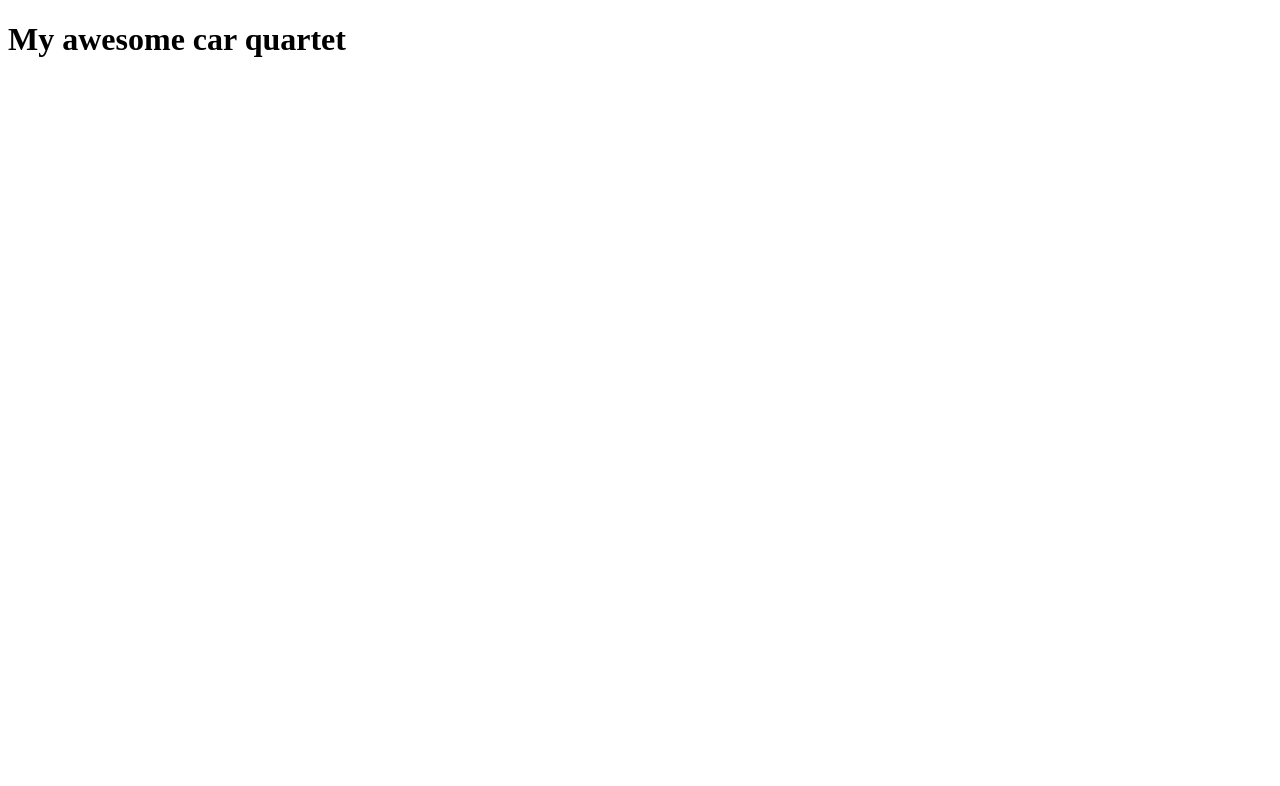
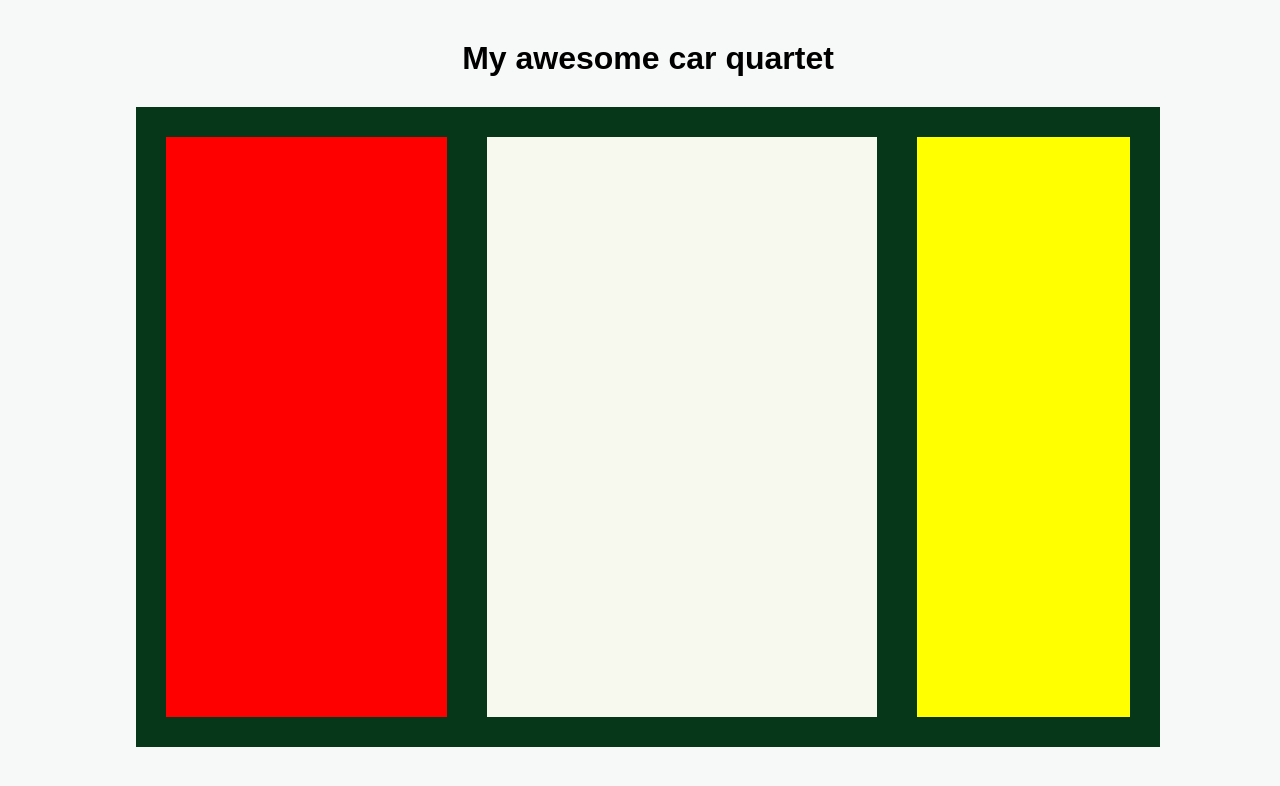
Before and after one commit to princessofpain/Cars_Frontend, a website: page index.html in a window 1280 px wide. Drawn offline with nearby package versions, Linux system fonts and the light colour scheme.

Commit message:
basic design added

```diff
--- a/css/style.css
+++ b/css/style.css
@@ -0,0 +1,38 @@
+html, body {
+  width: 100%;
+  height: 100%;
+  background-color: #F7F9F8;
+}
+
+#game {
+  width: 80%;
+  height: 80%;
+  background-color: #063718;
+  margin: 0px auto;
+  display: grid;
+  grid-template-columns: 1fr 1.2fr 0.8fr;
+}
+
+.mainHeading {
+  text-align: center;
+  font-family: arial, sans-serif;
+  margin-top: 40px;
+  margin-bottom: 30px;
+}
+
+#myCards {
+  background-color: red;
+  margin: 30px;
+  display: flex;
+  flex-direction: row;
+}
+
+#opponentsCards {
+  background-color: yellow;
+  margin: 30px;
+}
+
+#matchfield {
+  background-color: #f7f9ef;
+  margin: 30px 10px;
+}
--- a/gulpfile.js
+++ b/gulpfile.js
@@ -18,9 +18,7 @@ gulp.task('default', ['styles', 'lint'], function() {
 
 gulp.task('lint', function(){
   return gulp.src(['js/**/*.js'])
-    .pipe(eslint())
-    .pipe(eslint.format())
-    .pipe(eslint.failOnError());
+
 });
 
 gulp.task('styles', function(done) {
--- a/index.html
+++ b/index.html
@@ -11,7 +11,22 @@
   </header>
 
     <body>
-      <h1>My awesome car quartet</h1>
+      <h1 class="mainHeading">My awesome car quartet</h1>
+
+      <div id="game">
+        <div id="myCards">
+          <div class="stack"></div>
+        </div>
+
+        <div id="matchfield">
+          <div class="stack"></div>
+        </div>
+
+        <div id="opponentsCards">
+          <div class="stack"></div>
+        </div>
+      </div>
+
     </body>
 
   </html>
```
Also changed, not shown: img/rueckseite1.jpg (added), img/rueckseite2.jpg (added), 1 other file.
